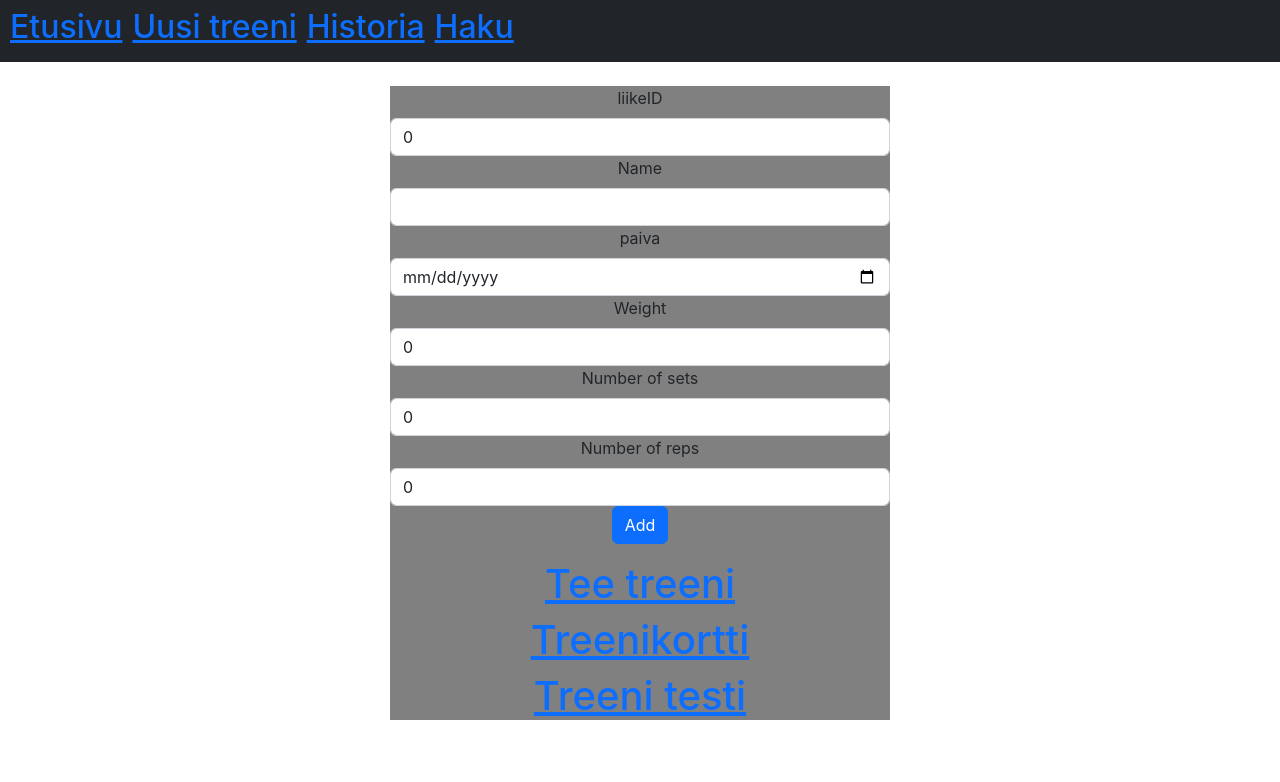
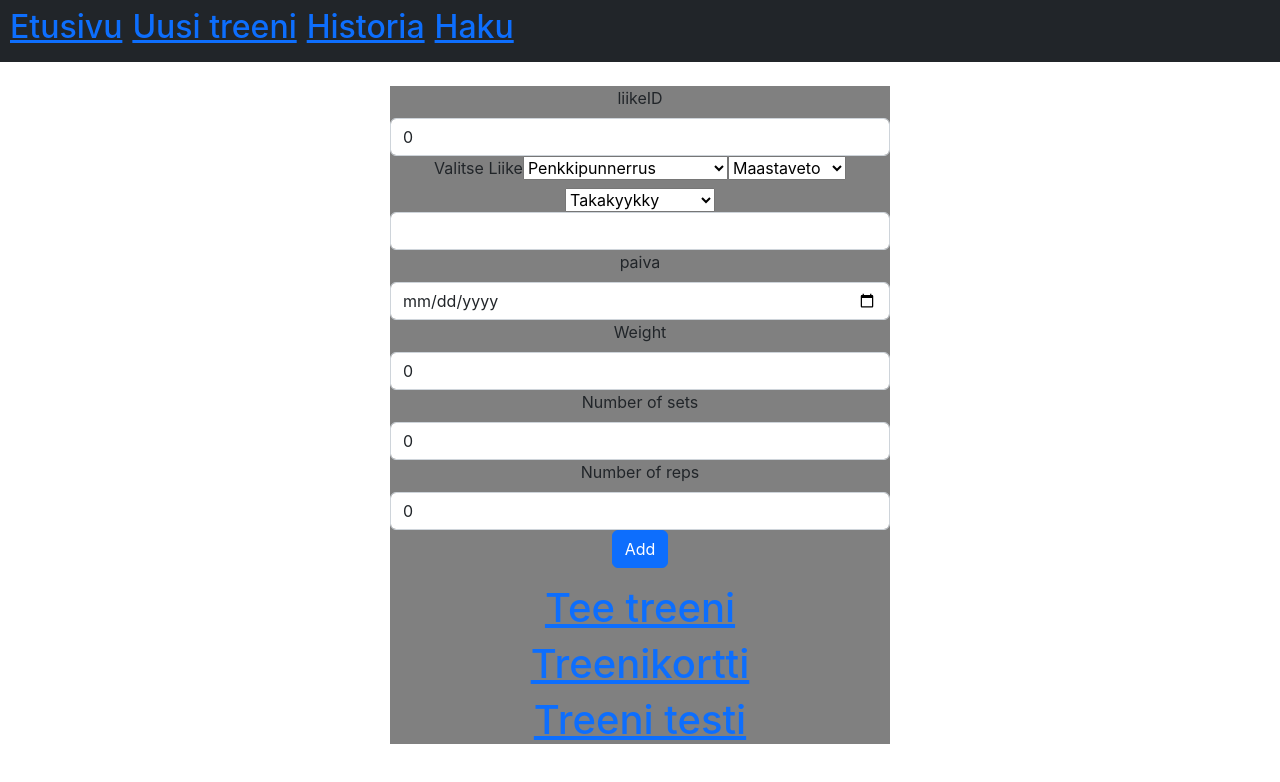
Before and after one commit to Ethinia/workoutlogger, a React (Create React App) app in the folder frontend/: page /Sivu2b in a window 1280 px wide. Shown: the top 782 px of the page. Built offline with nearby package versions, Linux system fonts and the light colour scheme; no server answers.

Commit message:
sivu2bDropdown

```diff
--- a/frontend/src/components/sivu2b.js
+++ b/frontend/src/components/sivu2b.js
@@ -14,7 +14,19 @@ const Sivu2b = (props) => {
         sarjat:0,
         toistot:0
 	})
+	/*
+	const Pena = () => {
+		state.name="Penkki",
+		state.liikeID=1
+	}
 
+	const readLiike = () => {
+		var e = document.getElementById("Liike");
+		feedArray = e.value.split(",");
+		setState.liikeID(feedArray[0]);
+		setState.name(feedArray[1]);
+	}
+	*/
 	const onChange = (event) => {
 		setState((state) => {
 			return {
@@ -50,8 +62,7 @@ const Sivu2b = (props) => {
 			margin:"auto"
 		}}>
 			<form onSubmit={onSubmit} className="mb-3">
-
-                <label htmlFor="liikeID" className="form-label">liikeID</label>
+			<label htmlFor="liikeID" className="form-label">liikeID</label>
 				<input type="number"
 						name="liikeID"
 						id="liikeID"
@@ -59,7 +70,31 @@ const Sivu2b = (props) => {
 						value={state.liikeID}
 						onChange={onChange}/>
 
-				<label htmlFor="Name" className="form-label">Name</label>
+				<label htmlFor="name" className="form-label">Valitse Liike</label>
+				<select name="name" id="name" value={state.name} onChange={onChange}>
+						<option>Penkkipunnerrus</option>
+						<option>Vinopenkki</option>
+						<option>Dippi</option>
+						<option>Pystypunnerrus</option>
+						<option>Vipunosto sivulle</option>
+						<option>Ranskalainen punnerrus</option>
+					</select>
+					<select name="name" id="name" value={state.name} onChange={onChange}>
+						<option>Maastaveto</option>
+						<option>Leuanveto</option>
+						<option>Kulmasoutu</option>
+						<option>Ylätalja</option>
+						<option>Hauiskääntö</option>
+						<option>HammerCurl</option>
+					</select>
+					<select name="name" id="name" value={state.name} onChange={onChange}>
+						<option>Takakyykky</option>
+						<option>Etukyykky</option>
+						<option>Hyvää huomenta</option>
+						<option>Pohjenousu</option>
+						<option>Tempaus</option>
+						<option>Rinnalleveto</option>
+					</select>
 				<input type="text"
 						name="name"
 						id="name"
```
